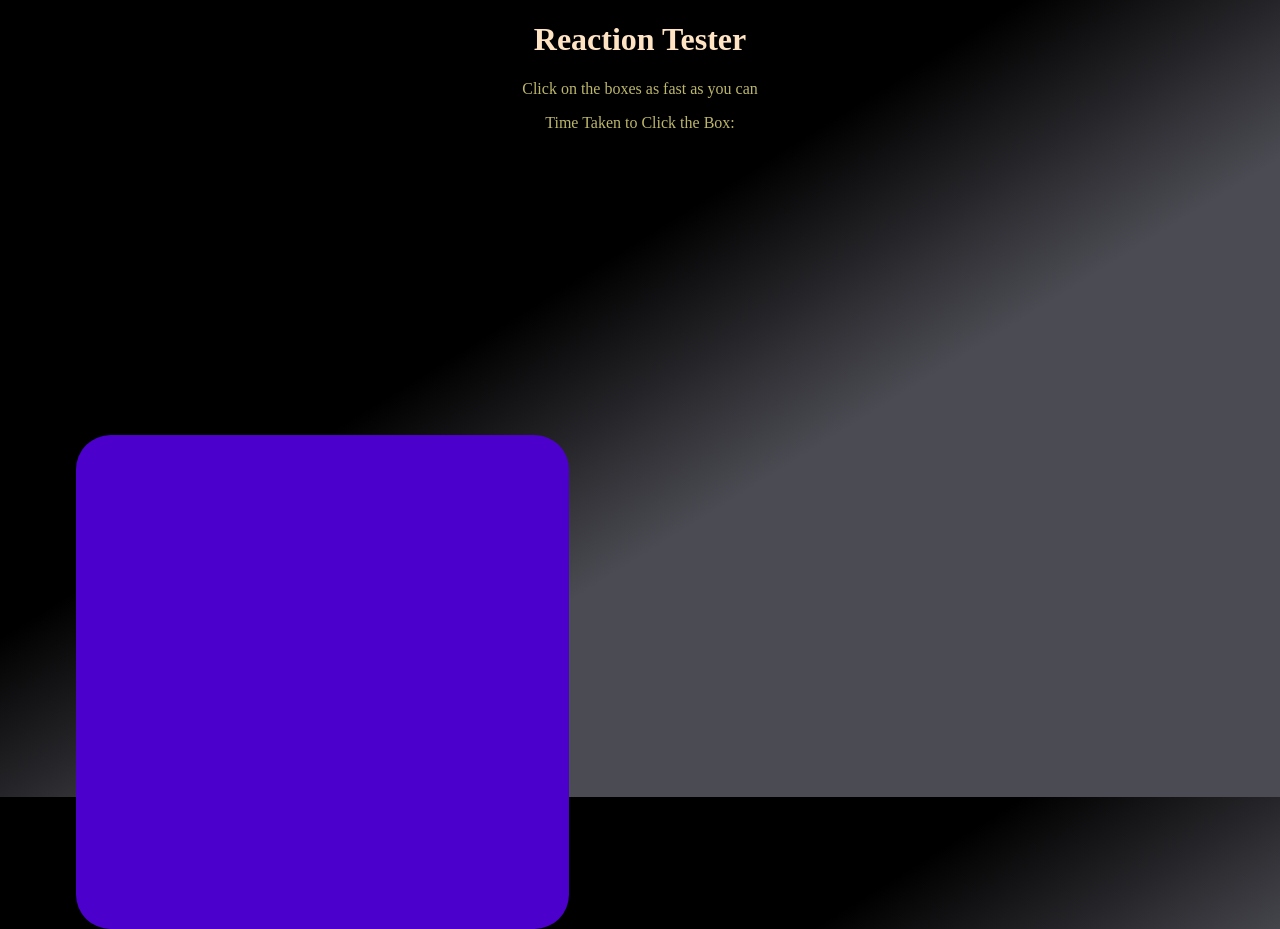
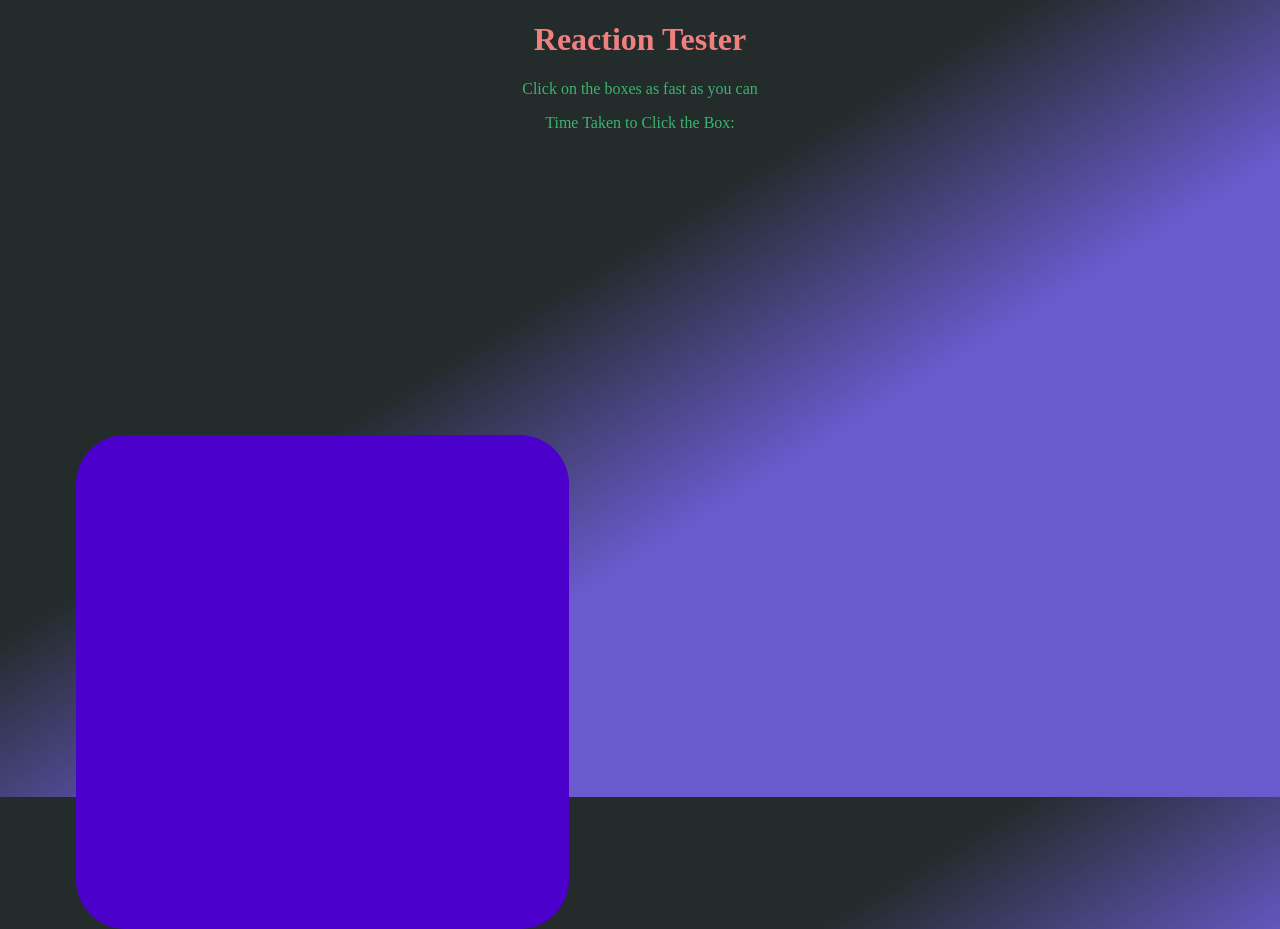
Before and after one commit to User53Maqbool/Reaction-Tester, a plain HTML site: page index.html in a window 1280 px wide. Drawn offline with Linux system fonts and the light colour scheme.

Commit message:
Update Styles.css

```diff
--- a/Styles.css
+++ b/Styles.css
@@ -1,28 +1,27 @@
-#shape{
+#shape {
     width: 250px;
     height: 200px;
-    background-color: cadetblue;
-    border-radius: 7%;
+    background-color: steelblue; /* Changed to a deeper shade */
+    border-radius: 10%;
     position: relative;
 }
 
-body{
-    background: linear-gradient(to bottom right,black 40%,#4B4B53 60%);
+body {
+    background: linear-gradient(to bottom right, #232B2B 40%, #6A5ACD 60%); /* Dark slate with purple */
     height: 96vh;
-
 }
 
-h1{
-    color: bisque;
+h1 {
+    color: lightcoral; /* Warmer tone */
     text-align: center;
 }
 
-p{
-    color:darkkhaki;
+p {
+    color: mediumseagreen; /* Fresh green */
     text-align: center;
 }
 
-#result{
-    color: goldenrod;
+#result {
+    color: deepskyblue; /* Bright and attention-grabbing */
     text-align: center;
 }
```
